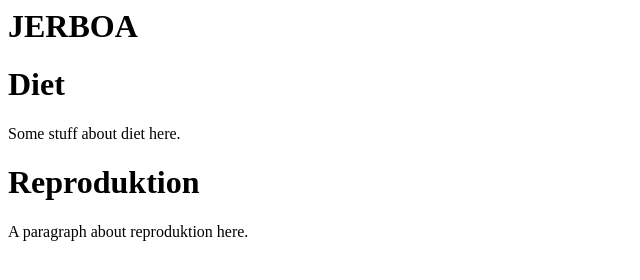
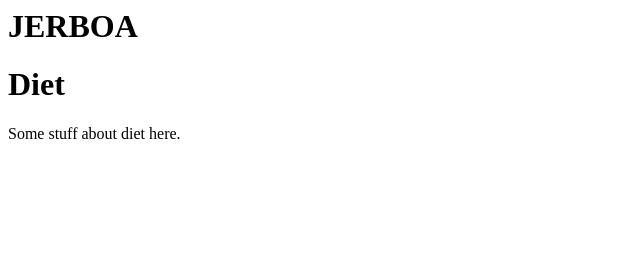
Before and after one commit to erikolausson9/Jerboa, a plain HTML site: page index.html in a window 1280 px wide. Shown: the whole page, without its empty margins (0-640 px from the left). Drawn offline with Linux system fonts and the light colour scheme.

Commit message:
Revert "Added chapter about reproduktion"
This reverts commit 73cb99d547c54663f31e787cef5b440f15e9e0e1.

```diff
--- a/index.html
+++ b/index.html
@@ -3,4 +3,3 @@
 <h1>Diet</h1>
 
 <p> Some stuff about diet here. </p>
-<h1>Reproduktion</h1> <p> A paragraph about reproduktion here. </p>
```
